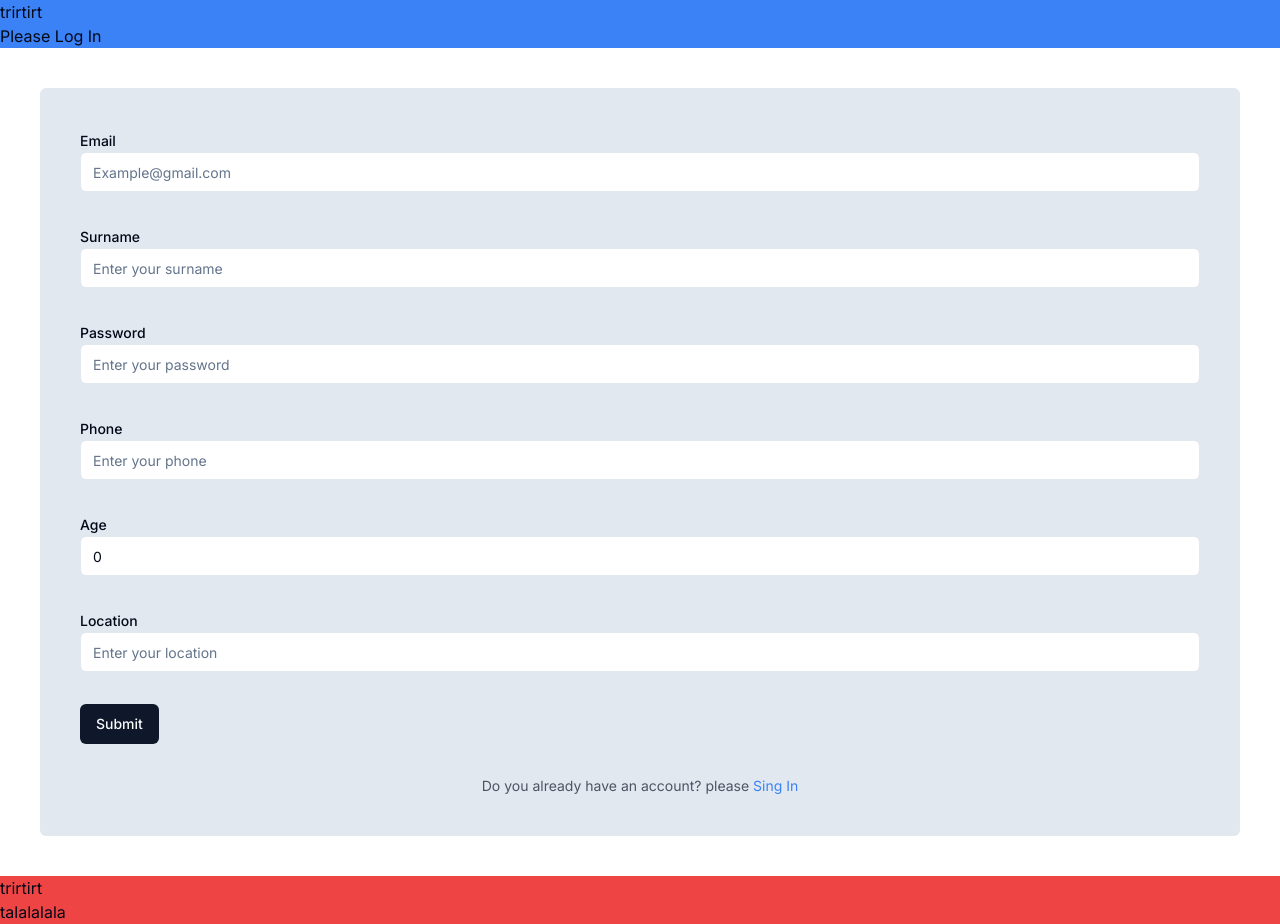
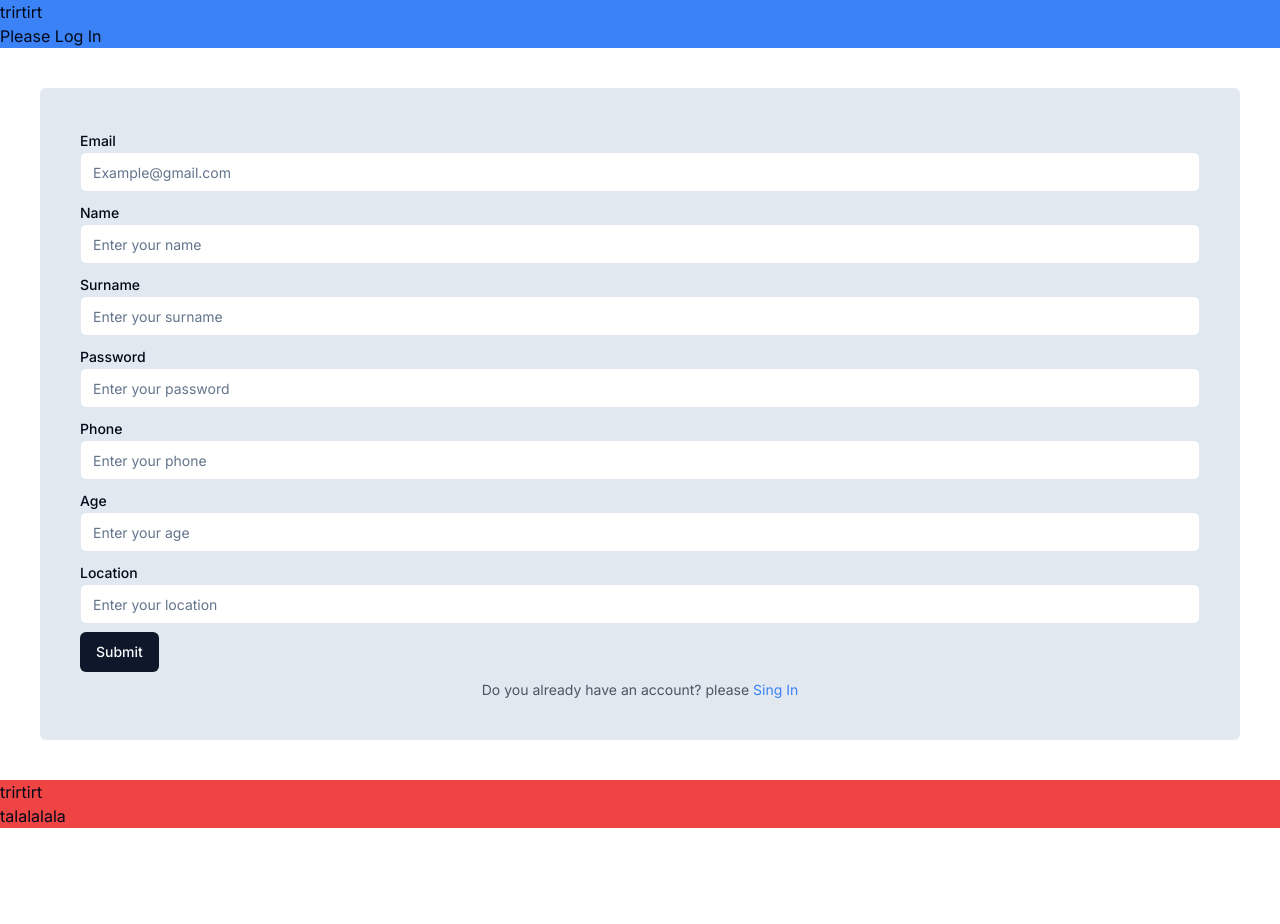
Before and after one commit to SimonPero/FrontProject, a Next.js app: page /signUp in a window 1280 px wide. After the commit the page ends 828 px from the top, so only its background shows below. Built offline with nearby package versions, Linux system fonts and the light colour scheme.

Commit message:
registerForm is now working both backend and frontend

```diff
--- a/src/components/RegisterForm.tsx
+++ b/src/components/RegisterForm.tsx
@@ -6,48 +6,50 @@ import { zodResolver } from "@hookform/resolvers/zod"
 import { useForm } from "react-hook-form"
 import { z } from "zod"
 import Link from "next/link";
+import { registerUserSchema } from "@/schemas/users";
+import UserApi from "@/api/usersApi";
+import { useRouter } from "next/navigation";
+import { useState } from "react";
 
-const formSchema = z.object({
-    email: z.string()
-        .min(1, "Email is required")
-        .email("Invalid email"),
-    surname: z.string()
-        .min(1, "Surname is required"),
-    password: z.string()
-        .min(1, "Password is required"),
-    phone: z.string()
-        .min(1, "Phone is required"),
-    age: z.number()
-        .min(1, "Age is required")
-        .gte(13, "You must be older than 13 years old")
-        .lte(90, "You must be younger than 90 years old"),
-    location: z.string()
-        .min(1, "Location is required"),
-
-})
+const userApi = new UserApi();
 
 export function RegisterForm() {
+    const [error, setError] = useState("")
+    const router = useRouter();
+
     // 1. Define your form.
-    const form = useForm<z.infer<typeof formSchema>>({
-        resolver: zodResolver(formSchema),
+    const form = useForm<z.infer<typeof registerUserSchema>>({
+        resolver: zodResolver(registerUserSchema),
         defaultValues: {
             email: "",
+            name: "",
             surname: "",
             password: "",
             phone: "",
-            age: 0,
+            // @ts-expect-error
+            age: "",
             location: "",
         },
     })
 
     // 2. Define a submit handler.
-    function onSubmit(values: z.infer<typeof formSchema>) {
-        //tomorrow wil do the manual, i hope
-        console.log(values)
+    async function onSubmit(values: z.infer<typeof registerUserSchema>) {
+        try {
+            const res = await userApi.registerUser(values)
+            if (res.error) {
+                setError(res.error.message);
+            } else {
+                router.push("/");
+            }
+        } catch (error: any) {
+            setError(error.message)
+        }
     }
     return (
+        <>
+            <div className="text-x1 text-red-500">{error}</div>
             <Form {...form}>
-            <form onSubmit={form.handleSubmit(onSubmit)} className="space-y-8">
+                <form onSubmit={form.handleSubmit(onSubmit)} className="space-y-2">
                     <FormField
                         control={form.control}
                         name="email"
@@ -56,6 +58,19 @@ export function RegisterForm() {
                                 <FormLabel>Email</FormLabel>
                                 <FormControl>
                                     <Input placeholder="Example@gmail.com" {...field} />
+                                </FormControl>
+                                <FormMessage />
+                            </FormItem>
+                        )}
+                    />
+                    <FormField
+                        control={form.control}
+                        name="name"
+                        render={({ field }) => (
+                            <FormItem>
+                                <FormLabel>Name</FormLabel>
+                                <FormControl>
+                                    <Input placeholder="Enter your name" {...field} />
                                 </FormControl>
                                 <FormMessage />
                             </FormItem>
@@ -107,7 +122,12 @@ export function RegisterForm() {
                             <FormItem>
                                 <FormLabel>Age</FormLabel>
                                 <FormControl>
-                                <Input type="number" placeholder="Enter your age" {...field} />
+                                    <Input
+                                        type="number"
+                                        placeholder="Enter your age"
+                                        {...field}
+                                        onChange={(e) => field.onChange(e.target.value ? Number(e.target.value) : '')}
+                                    />
                                 </FormControl>
                                 <FormMessage />
                             </FormItem>
@@ -133,5 +153,6 @@ export function RegisterForm() {
                     </p>
                 </form>
             </Form>
+        </>
     )
 }
```
Lines whose indentation alone changed are shown as unchanged.
